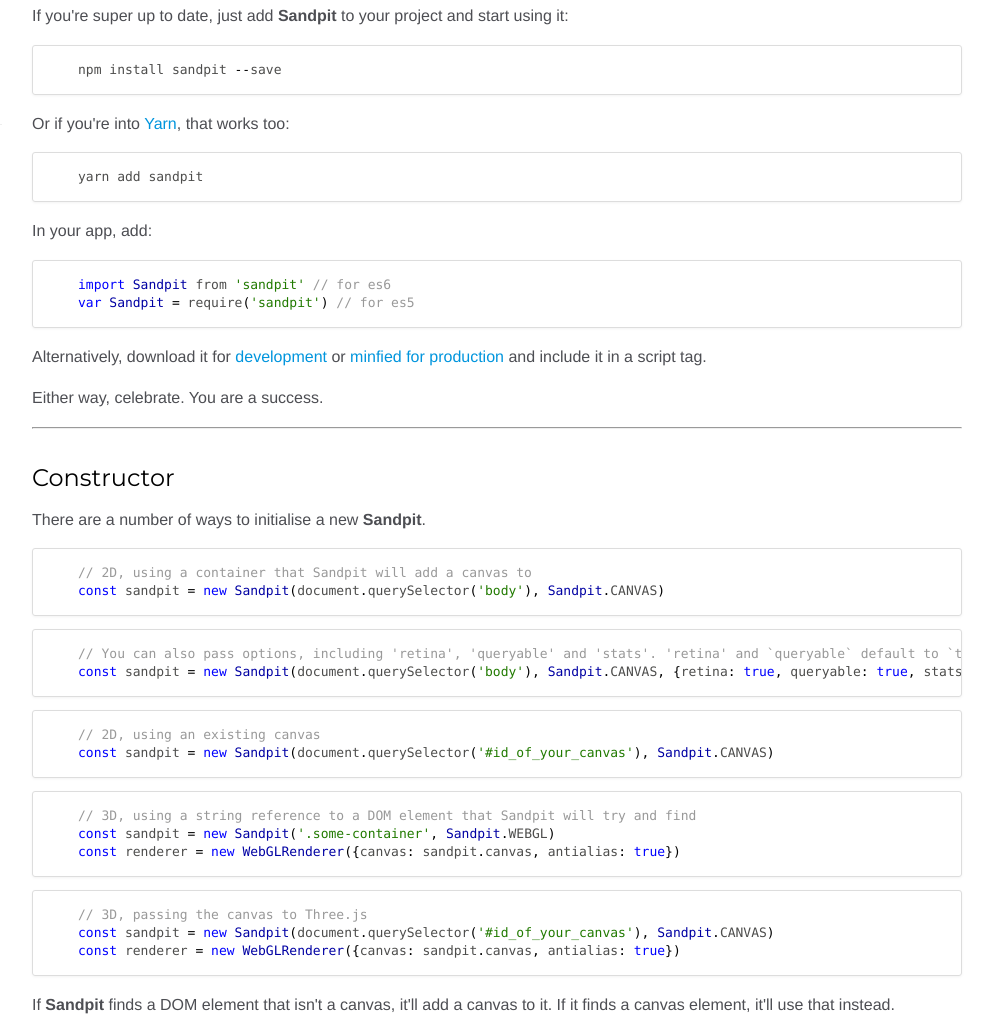
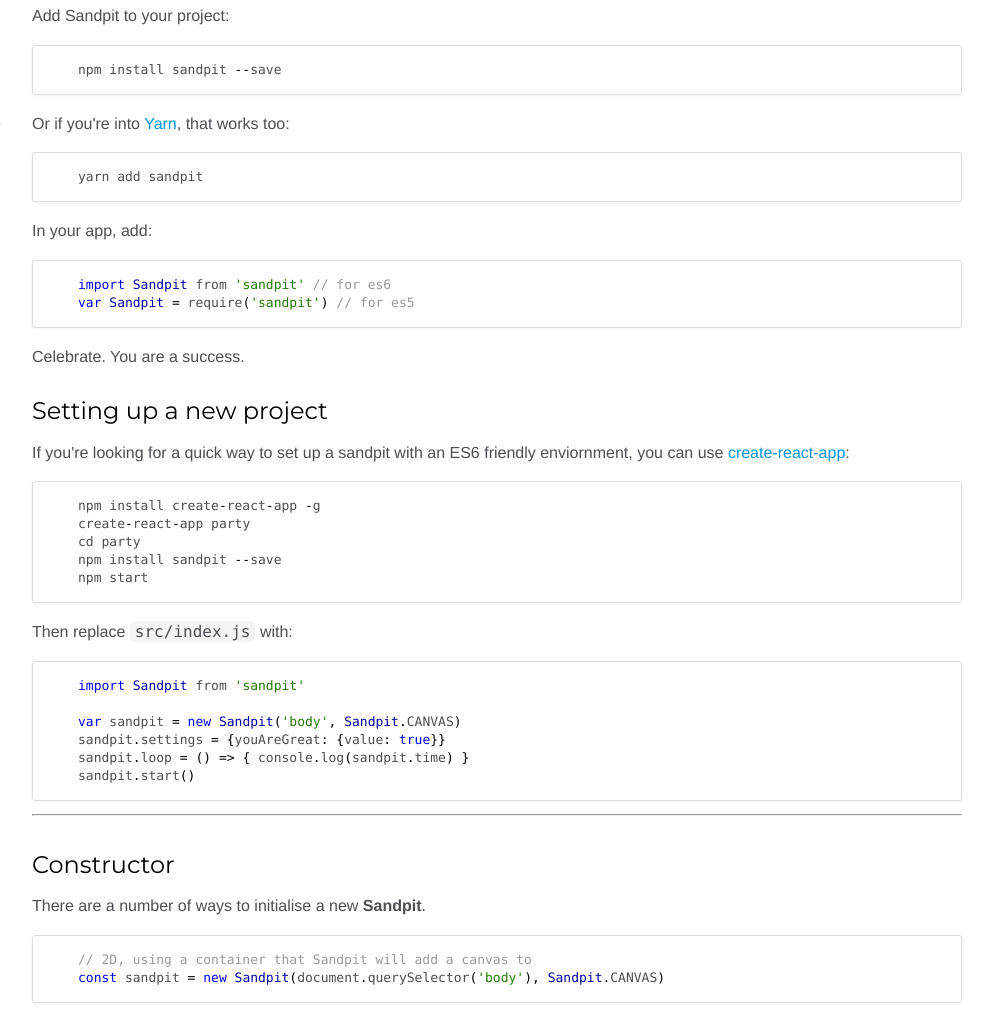
Before and after one commit to sandpit/sandpit, a website: page docs/tutorial-01-documentation.html in a window 1280 px wide. Shown: the part 435-1451 px from the top of the page, without its empty margins (268-1261 px from the left). Drawn offline with nearby package versions, Linux system fonts and the light colour scheme.

Commit message:
Updated docs

```diff
--- a/docs/tutorial-01-documentation.html
+++ b/docs/tutorial-01-documentation.html
@@ -49,13 +49,23 @@
 <li><a href="#helpers">Helpers</a></li>
 </ul>
 <hr>
-<h2>Getting Started</h2><p>If you're super up to date, just add <strong>Sandpit</strong> to your project and start using it:</p>
+<h2>Getting Started</h2><p>Add Sandpit to your project:</p>
 <pre class="prettyprint source lang-shell"><code>npm install sandpit --save</code></pre><p>Or if you're into <a href="https://github.com/yarnpkg/yarn">Yarn</a>, that works too:</p>
 <pre class="prettyprint source lang-shell"><code>yarn add sandpit</code></pre><p>In your app, add:</p>
 <pre class="prettyprint source lang-js"><code>import Sandpit from 'sandpit' // for es6
-var Sandpit = require('sandpit') // for es5</code></pre><p>Alternatively, download it for <a href="https://sandpitjs.com/dist/sandpit.js">development</a> or <a href="https://sandpitjs.com/dist/sandpit.min.js">minfied for production</a> and include it in a script tag.</p>
-<p>Either way, celebrate. You are a success.</p>
-<hr>
+var Sandpit = require('sandpit') // for es5</code></pre><p>Celebrate. You are a success.</p>
+<h3>Setting up a new project</h3><p>If you're looking for a quick way to set up a sandpit with an ES6 friendly enviornment, you can use <a href="https://github.com/facebookincubator/create-react-app">create-react-app</a>:</p>
+<pre class="prettyprint source lang-shell"><code>npm install create-react-app -g
+create-react-app party
+cd party
+npm install sandpit --save
+npm start</code></pre><p>Then replace <code>src/index.js</code> with:</p>
+<pre class="prettyprint source lang-js"><code>import Sandpit from 'sandpit'
+
+var sandpit = new Sandpit('body', Sandpit.CANVAS)
+sandpit.settings = {youAreGreat: {value: true}}
+sandpit.loop = () => { console.log(sandpit.time) }
+sandpit.start()</code></pre><hr>
 <h2>Constructor</h2><p>There are a number of ways to initialise a new <strong>Sandpit</strong>.</p>
 <pre class="prettyprint source lang-js"><code>// 2D, using a container that Sandpit will add a canvas to
 const sandpit = new Sandpit(document.querySelector('body'), Sandpit.CANVAS)</code></pre><pre class="prettyprint source lang-js"><code>// You can also pass options, including 'retina', 'queryable' and 'stats'. 'retina' and `queryable` default to `true`.
@@ -69,7 +79,7 @@
 <p>That will skip the retina bits, in case you wanna handle them yourself, or if you're worried about performance.</p>
 <p>Once you've made a sandpit, you'll have access to a bunch of helpers and properties to get started.</p>
 <blockquote>
-<p>NOTE: <em>Sandpit</em> will not automatically fill the viewport - if you're looking for something fullscreen, you'll need to make your sandpit 100% width and height via CSS. This is to ensure flexibility for different applications. </p>
+<p>NOTE: <em>Sandpit</em> will not automatically fill the viewport - if you're looking for something fullscreen, you'll need to make your sandpit 100% width and height via CSS. This is to ensure flexibility for different applications.</p>
 </blockquote>
 <hr>
 <h2>Methods</h2><h3>settings</h3><p>To ensure you can mess with your <strong>Sandpit</strong> in real time, without having to change a line of code, you'll want to pass it some settings.</p>
```
